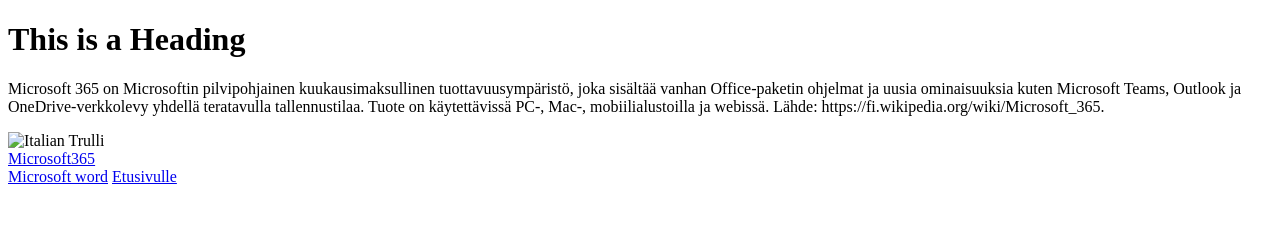
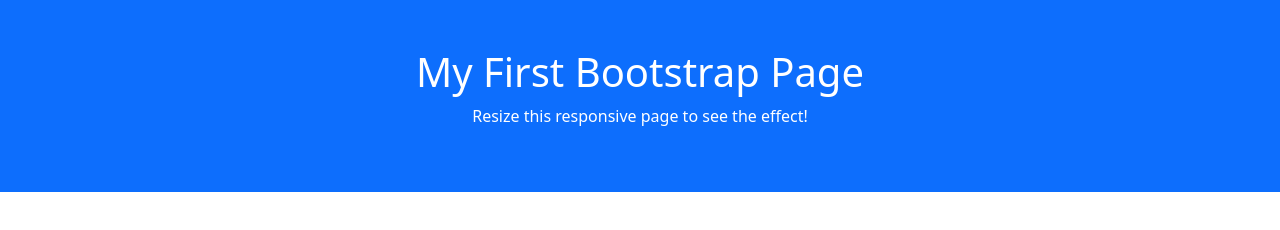
Before and after one commit to Altin00/Altin00.github.io, a plain HTML site: page index.html in a window 1280 px wide. Drawn offline with nearby package versions, Linux system fonts and the light colour scheme.

Commit message:
Add files via upload

```diff
--- a/index.html
+++ b/index.html
@@ -1,26 +1,15 @@
 <!DOCTYPE html>
-<html>
+<html lang="en">
 <head>
-<title>Microsoft365</title>
+  <title>Bootstrap 5 Example</title>
+  <meta charset="utf-8">
+  <meta name="viewport" content="width=device-width, initial-scale=1">
+  <link href="https://cdn.jsdelivr.net/npm/bootstrap@5.3.3/dist/css/bootstrap.min.css" rel="stylesheet">
+  <script src="https://cdn.jsdelivr.net/npm/bootstrap@5.3.3/dist/js/bootstrap.bundle.min.js"></script>
 </head>
 <body>
 
-<h1>This is a Heading</h1>
-<p>Microsoft 365 on Microsoftin pilvipohjainen kuukausimaksullinen tuottavuusympäristö,
-    joka sisältää vanhan Office-paketin ohjelmat ja uusia ominaisuuksia
-    kuten Microsoft Teams, Outlook ja OneDrive-verkkolevy yhdellä teratavulla tallennustilaa.
-    Tuote on käytettävissä PC-, Mac-, mobiilialustoilla ja webissä. Lähde: https://fi.wikipedia.org/wiki/Microsoft_365.</p>
-
-
-
-    <img src="microsoft_365_logo.png" alt="Italian Trulli" width="350" height="50"> <br>
-
-
-    <a href="https://www.office.com/">Microsoft365</a> <br>
-
-    <a href="word.html">Microsoft word</a>
-
-    <a href="index.html">Etusivulle</a><br>
-
-</body>
-</html>
+<div class="container-fluid p-5 bg-primary text-white text-center">
+  <h1>My First Bootstrap Page</h1>
+  <p>Resize this responsive page to see the effect!</p>
+</div>
```
Also changed, not shown: mobile.png (added), tablet.png (added).
